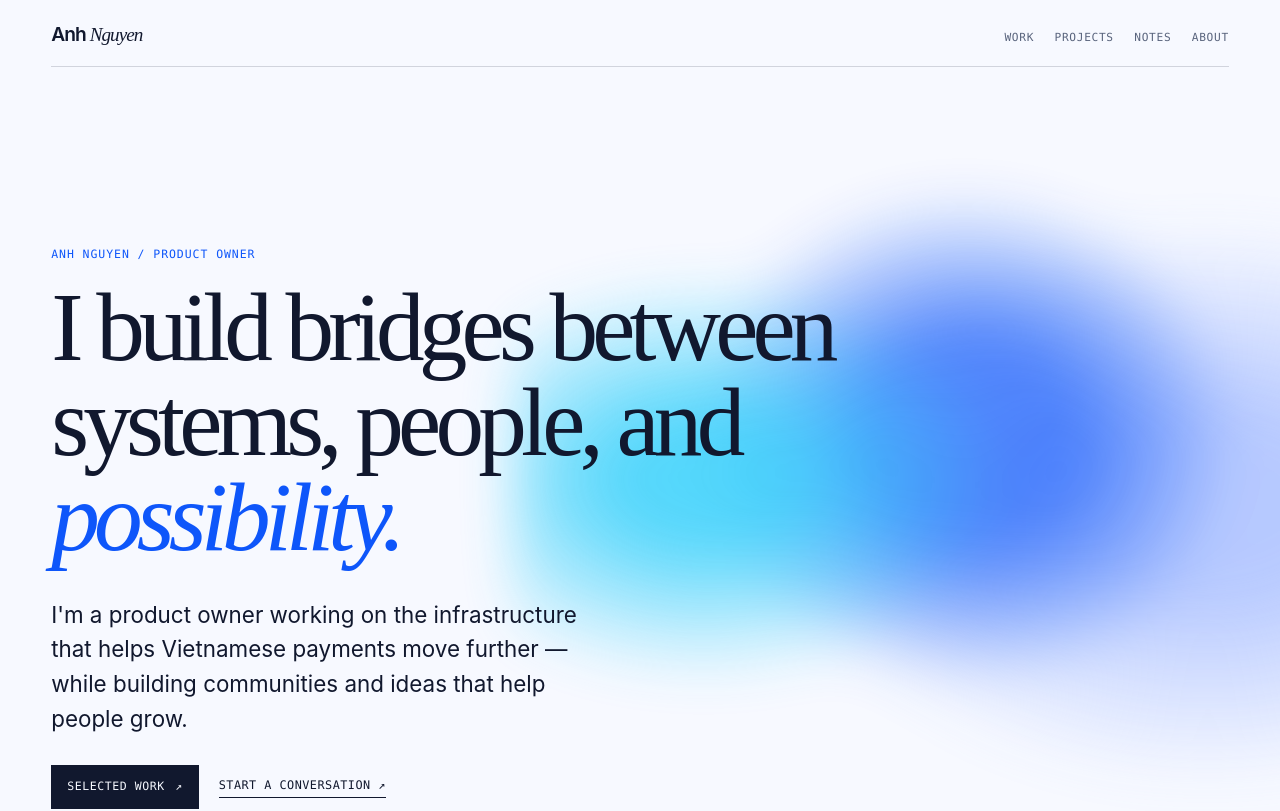
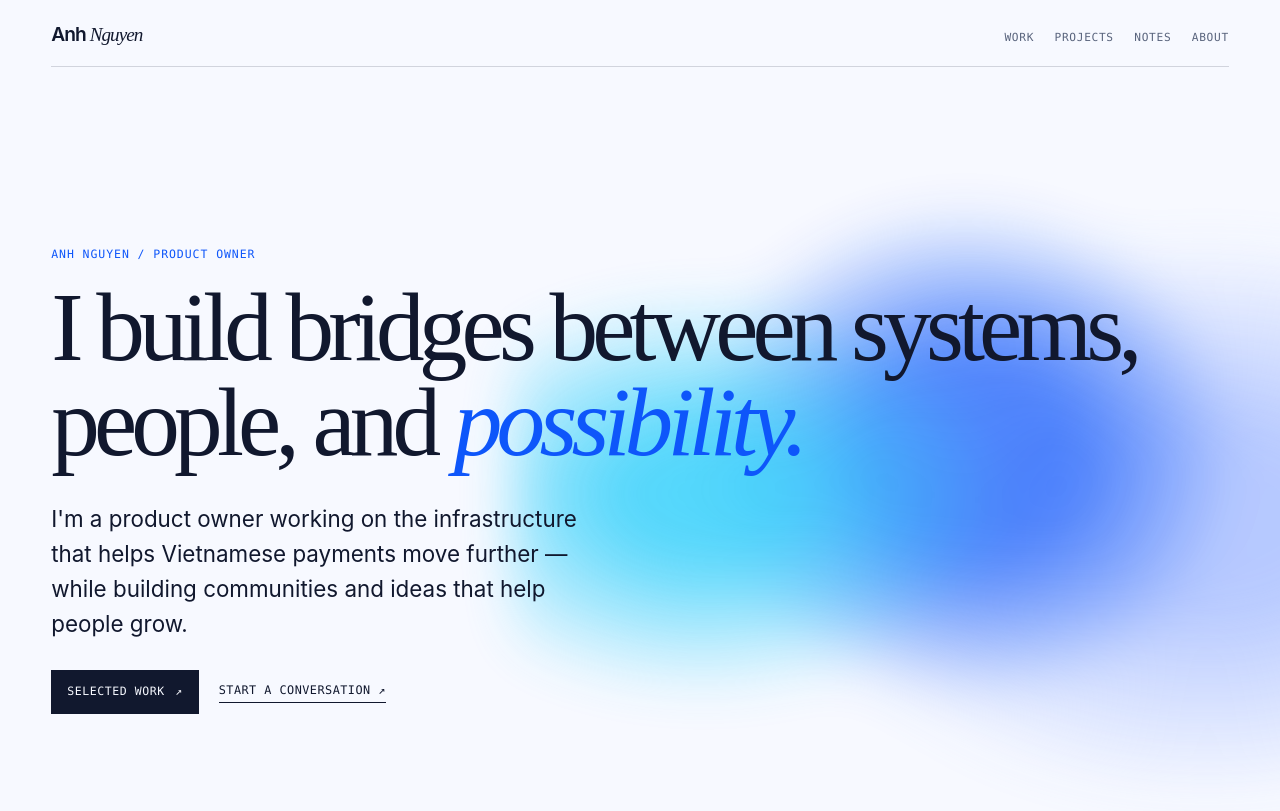
Before and after one commit to anhnguyen765/about-me, a Next.js app: page / in a window 1280 px wide. Shown: the top 811 px of the page. Built offline with nearby package versions, Linux system fonts and the light colour scheme.

Commit message:
fix: prevent hero content from wrapping too narrowly
Let the full-bleed hero use the available width while retaining its readable text measure.

```diff
--- a/app/globals.css
+++ b/app/globals.css
@@ -155,8 +155,8 @@ nav a:hover, nav a.active { color: var(--accent); opacity: 1; }
 .gradient-field--hero { width: min(70vw, 870px); height: min(75vw, 820px); right: -8%; top: -15%; opacity: 0.86; filter: blur(26px); background: radial-gradient(ellipse at 22% 55%, rgba(23, 202, 250, 0.84) 0 9%, transparent 32%), radial-gradient(ellipse at 52% 50%, rgba(14, 86, 250, 0.8) 0 17%, transparent 43%), radial-gradient(ellipse at 80% 58%, rgba(149, 176, 255, 0.76) 0 13%, transparent 42%); }
 .gradient-field--feature { width: 440px; height: 310px; right: -100px; bottom: -170px; opacity: 0.32; }
 .home-hero--gradient { position: relative; isolation: isolate; min-height: min(700px, 76vh); display: flex; align-items: center; overflow: hidden; width: 100vw; margin-left: calc(50% - 50vw); margin-right: calc(50% - 50vw); border-bottom: 1px solid var(--line); }
-.hero-content { position: relative; z-index: 1; max-width: min(1120px, 78%); padding: clamp(4rem, 8vw, 7.5rem) var(--content-inset); }
-.hero-title { max-width: 920px; font-size: clamp(3.6rem, 7.6vw, 7.7rem); letter-spacing: -0.06em; }
+.hero-content { position: relative; z-index: 1; width: 100%; max-width: none; padding: clamp(4rem, 8vw, 7.5rem) var(--content-inset); }
+.hero-title { max-width: min(1100px, 100%); font-size: clamp(3.6rem, 7.6vw, 7.7rem); letter-spacing: -0.06em; }
 .hero-title em, .philosophy-section em, .person-section em { color: var(--accent); font-style: italic; }
 .hero-copy { max-width: 540px; color: var(--ink); font-size: clamp(1.08rem, 1.85vw, 1.4rem); }
 .hero-links { display: flex; align-items: center; flex-wrap: wrap; gap: 1.25rem; margin-top: 1.7rem; }
```
